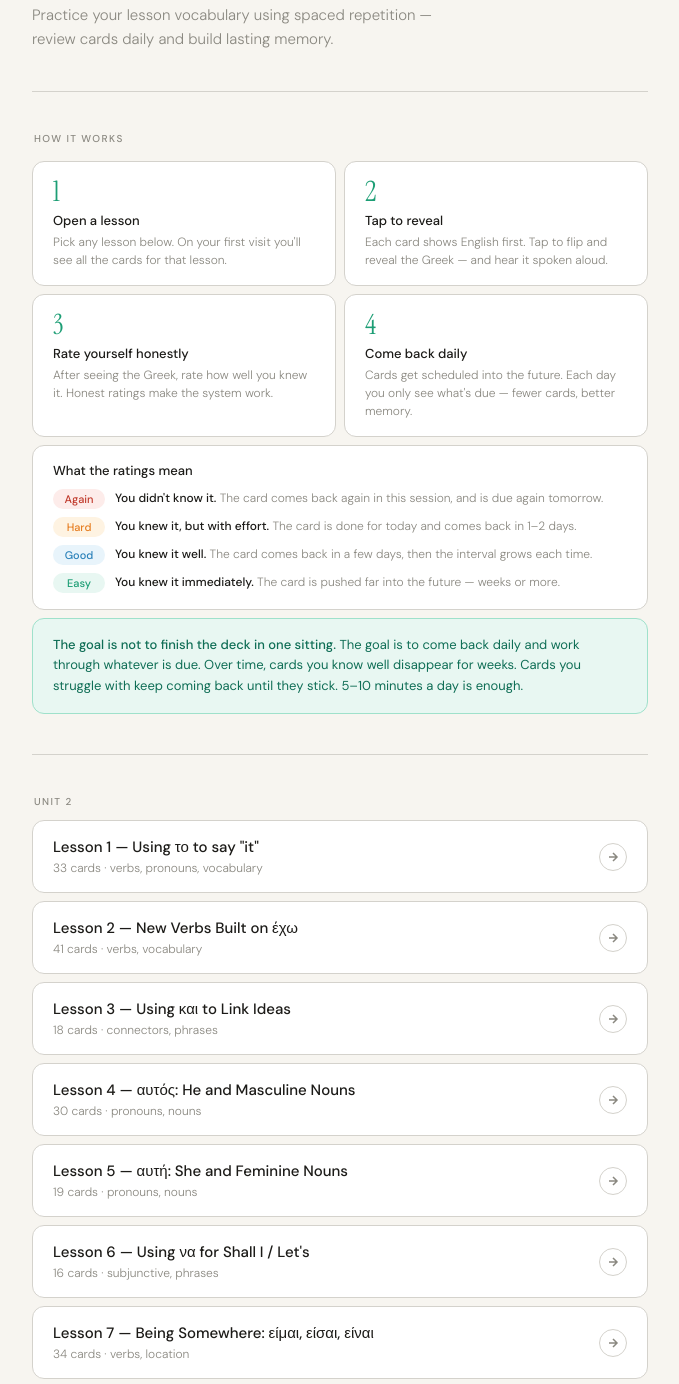
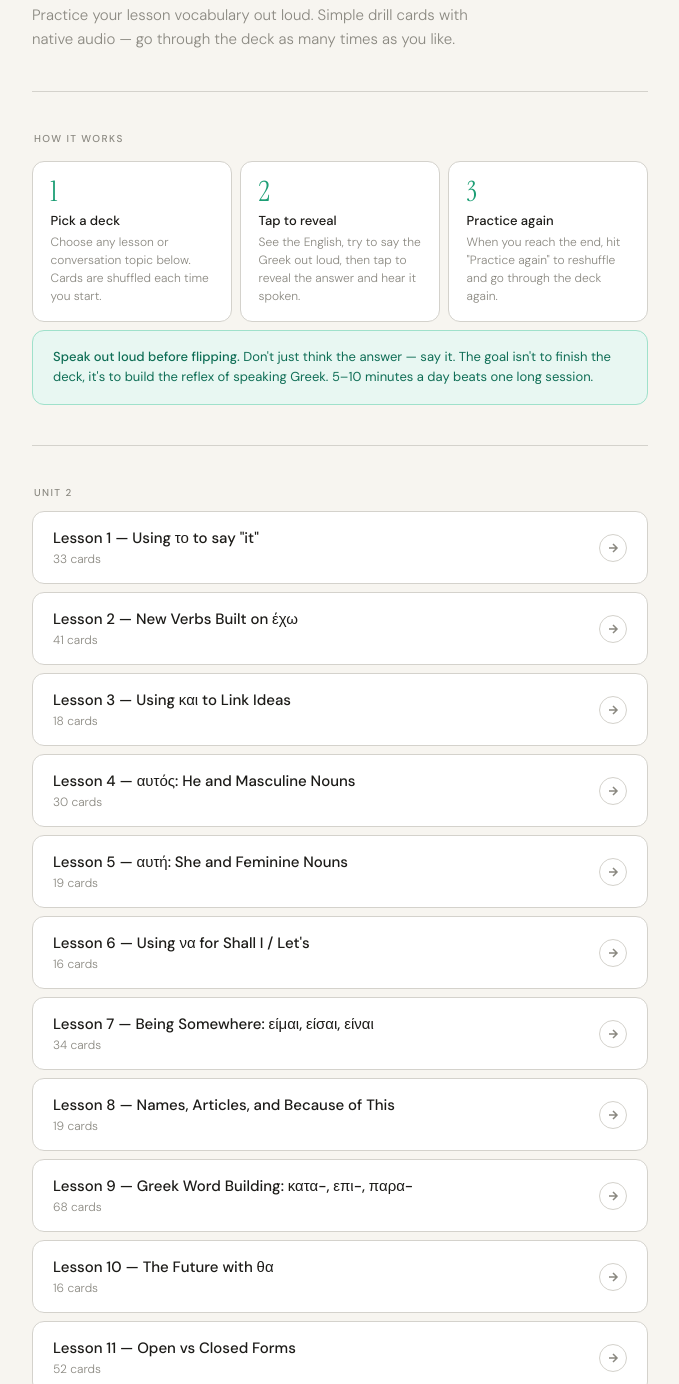
Before and after one commit to giorgos-polylogue/Polylogue-Flashcards, a plain HTML site: page index.html in a window 1280 px wide. Shown: the part 214-1598 px from the top of the page, without its empty margins (300-979 px from the left). Drawn offline with Linux system fonts and the light colour scheme.

Commit message:
Add files via upload

```diff
--- a/index.html
+++ b/index.html
@@ -18,29 +18,21 @@
   .site-label { font-size: 11px; font-weight: 500; letter-spacing: 0.12em; text-transform: uppercase; color: var(--teal); margin-bottom: 1rem; display: block; }
   h1 { font-family: 'Instrument Serif', serif; font-size: clamp(2.4rem, 6vw, 3.6rem); font-weight: 400; line-height: 1.1; color: var(--ink); margin-bottom: 0.75rem; letter-spacing: -0.01em; }
   h1 em { font-style: italic; color: var(--teal); }
-  .tagline { font-size: 15px; color: var(--ink-muted); font-weight: 300; line-height: 1.6; max-width: 420px; margin-bottom: 2.5rem; }
+  .tagline { font-size: 15px; color: var(--ink-muted); font-weight: 300; line-height: 1.6; max-width: 440px; margin-bottom: 2.5rem; }
   .divider { height: 1px; background: var(--ink-faint); margin-bottom: 2.5rem; }
+
   .how-section { margin-bottom: 2.5rem; }
   .section-label { font-size: 10px; font-weight: 500; letter-spacing: 0.14em; text-transform: uppercase; color: var(--ink-muted); margin-bottom: 1rem; padding-left: 2px; }
-  .how-grid { display: grid; grid-template-columns: 1fr 1fr; gap: 8px; margin-bottom: 8px; }
-  .how-card { background: var(--card-bg); border: 1px solid var(--ink-faint); border-radius: 12px; padding: 1rem 1.25rem; }
+  .how-grid { display: grid; grid-template-columns: 1fr 1fr 1fr; gap: 8px; margin-bottom: 8px; }
+  .how-card { background: var(--card-bg); border: 1px solid var(--ink-faint); border-radius: 12px; padding: 1rem 1.1rem; }
   .how-card-num { font-family: 'Instrument Serif', serif; font-size: 28px; color: var(--teal); line-height: 1; margin-bottom: 6px; }
   .how-card-title { font-size: 13px; font-weight: 500; color: var(--ink); margin-bottom: 4px; }
   .how-card-text { font-size: 12px; color: var(--ink-muted); line-height: 1.5; font-weight: 300; }
-  .rating-explainer { background: var(--card-bg); border: 1px solid var(--ink-faint); border-radius: 12px; padding: 1rem 1.25rem; margin-bottom: 8px; }
-  .rating-explainer-title { font-size: 13px; font-weight: 500; color: var(--ink); margin-bottom: 10px; }
-  .rating-list { display: flex; flex-direction: column; gap: 8px; }
-  .rating-item { display: flex; align-items: flex-start; gap: 10px; }
-  .rating-badge { font-size: 11px; font-weight: 500; padding: 3px 10px; border-radius: 99px; flex-shrink: 0; min-width: 52px; text-align: center; }
-  .badge-again { background: #FDECEA; color: #C0392B; }
-  .badge-hard  { background: #FEF3E2; color: #E67E22; }
-  .badge-good  { background: #E8F4FB; color: #2980B9; }
-  .badge-easy  { background: #E8F7F2; color: #1D9E75; }
-  .rating-desc { font-size: 12px; color: var(--ink-muted); line-height: 1.5; font-weight: 300; }
-  .rating-desc strong { color: var(--ink); font-weight: 500; }
-  .tip-box { background: var(--teal-light); border: 1px solid #9FE1CB; border-radius: 12px; padding: 1rem 1.25rem; margin-bottom: 8px; }
+
+  .tip-box { background: var(--teal-light); border: 1px solid #9FE1CB; border-radius: 12px; padding: 1rem 1.25rem; }
   .tip-box-text { font-size: 13px; color: #0F6E56; line-height: 1.6; }
   .tip-box-text strong { font-weight: 500; }
+
   .lessons-section { margin-bottom: 2.5rem; }
   .unit-block { margin-bottom: 2rem; opacity: 0; transform: translateY(16px); animation: fadeUp 0.5s ease forwards; }
   .unit-block:nth-child(1) { animation-delay: 0.05s; }
@@ -56,11 +48,19 @@
   .lesson-card:hover .lesson-arrow { background: var(--teal-light); border-color: var(--teal); }
   .lesson-arrow svg { width: 12px; height: 12px; color: var(--ink-muted); transition: color 0.15s; }
   .lesson-card:hover .lesson-arrow svg { color: var(--teal); }
+
   footer { padding: 0 0 3rem; display: flex; align-items: center; gap: 8px; }
   .footer-dot { width: 6px; height: 6px; border-radius: 50%; background: var(--teal); flex-shrink: 0; }
   .footer-text { font-size: 12px; color: var(--ink-muted); font-weight: 300; }
   .footer-text a { color: var(--teal); text-decoration: none; }
-  @media (max-width: 480px) { .wrap { padding: 0 1.25rem; } .how-grid { grid-template-columns: 1fr; } header { padding-top: 2rem; } }
+
+  @media (max-width: 560px) {
+    .how-grid { grid-template-columns: 1fr; }
+  }
+  @media (max-width: 480px) {
+    .wrap { padding: 0 1.25rem; }
+    header { padding-top: 2rem; }
+  }
 </style>
 </head>
 <body>
@@ -69,62 +69,34 @@
   <header>
     <span class="site-label">Polylogue</span>
     <h1>Greek<br><em>flashcards</em></h1>
-    <p class="tagline">Practice your lesson vocabulary using spaced repetition — review cards daily and build lasting memory.</p>
+    <p class="tagline">Practice your lesson vocabulary out loud. Simple drill cards with native audio — go through the deck as many times as you like.</p>
   </header>
 
   <div class="divider"></div>
 
   <section class="how-section">
     <div class="section-label">How it works</div>
-
     <div class="how-grid">
       <div class="how-card">
         <div class="how-card-num">1</div>
-        <div class="how-card-title">Open a lesson</div>
-        <div class="how-card-text">Pick any lesson below. On your first visit you'll see all the cards for that lesson.</div>
+        <div class="how-card-title">Pick a deck</div>
+        <div class="how-card-text">Choose any lesson or conversation topic below. Cards are shuffled each time you start.</div>
       </div>
       <div class="how-card">
         <div class="how-card-num">2</div>
         <div class="how-card-title">Tap to reveal</div>
-        <div class="how-card-text">Each card shows English first. Tap to flip and reveal the Greek — and hear it spoken aloud.</div>
+        <div class="how-card-text">See the English, try to say the Greek out loud, then tap to reveal the answer and hear it spoken.</div>
       </div>
       <div class="how-card">
         <div class="how-card-num">3</div>
-        <div class="how-card-title">Rate yourself honestly</div>
-        <div class="how-card-text">After seeing the Greek, rate how well you knew it. Honest ratings make the system work.</div>
-      </div>
-      <div class="how-card">
-        <div class="how-card-num">4</div>
-        <div class="how-card-title">Come back daily</div>
-        <div class="how-card-text">Cards get scheduled into the future. Each day you only see what's due — fewer cards, better memory.</div>
-      </div>
-    </div>
-
-    <div class="rating-explainer">
-      <div class="rating-explainer-title">What the ratings mean</div>
-      <div class="rating-list">
-        <div class="rating-item">
-          <span class="rating-badge badge-again">Again</span>
-          <span class="rating-desc"><strong>You didn't know it.</strong> The card comes back again in this session, and is due again tomorrow.</span>
-        </div>
-        <div class="rating-item">
-          <span class="rating-badge badge-hard">Hard</span>
-          <span class="rating-desc"><strong>You knew it, but with effort.</strong> The card is done for today and comes back in 1–2 days.</span>
-        </div>
-        <div class="rating-item">
-          <span class="rating-badge badge-good">Good</span>
-          <span class="rating-desc"><strong>You knew it well.</strong> The card comes back in a few days, then the interval grows each time.</span>
-        </div>
-        <div class="rating-item">
-          <span class="rating-badge badge-easy">Easy</span>
-          <span class="rating-desc"><strong>You knew it immediately.</strong> The card is pushed far into the future — weeks or more.</span>
-        </div>
+        <div class="how-card-title">Practice again</div>
+        <div class="how-card-text">When you reach the end, hit "Practice again" to reshuffle and go through the deck again.</div>
       </div>
     </div>
 
     <div class="tip-box">
       <div class="tip-box-text">
-        <strong>The goal is not to finish the deck in one sitting.</strong> The goal is to come back daily and work through whatever is due. Over time, cards you know well disappear for weeks. Cards you struggle with keep coming back until they stick. 5–10 minutes a day is enough.
+        <strong>Speak out loud before flipping.</strong> Don't just think the answer — say it. The goal isn't to finish the deck, it's to build the reflex of speaking Greek. 5–10 minutes a day beats one long session.
       </div>
     </div>
   </section>
@@ -135,51 +107,29 @@
     <div class="unit-block">
       <div class="unit-label">Unit 2</div>
       <div class="lesson-list">
-        <a href="/unit2-lesson1/" class="lesson-card"><div class="lesson-info"><span class="lesson-title">Lesson 1 — Using το to say "it"</span><span class="lesson-meta">33 cards · verbs, pronouns, vocabulary</span></div><div class="lesson-arrow"><svg viewBox="0 0 12 12" fill="none" stroke="currentColor" stroke-width="1.5"><path d="M2 6h8M6 2l4 4-4 4"/></svg></div></a>
-        <a href="/unit2-lesson2/" class="lesson-card"><div class="lesson-info"><span class="lesson-title">Lesson 2 — New Verbs Built on έχω</span><span class="lesson-meta">41 cards · verbs, vocabulary</span></div><div class="lesson-arrow"><svg viewBox="0 0 12 12" fill="none" stroke="currentColor" stroke-width="1.5"><path d="M2 6h8M6 2l4 4-4 4"/></svg></div></a>
-        <a href="/unit2-lesson3/" class="lesson-card"><div class="lesson-info"><span class="lesson-title">Lesson 3 — Using και to Link Ideas</span><span class="lesson-meta">18 cards · connectors, phrases</span></div><div class="lesson-arrow"><svg viewBox="0 0 12 12" fill="none" stroke="currentColor" stroke-width="1.5"><path d="M2 6h8M6 2l4 4-4 4"/></svg></div></a>
-        <a href="/unit2-lesson4/" class="lesson-card"><div class="lesson-info"><span class="lesson-title">Lesson 4 — αυτός: He and Masculine Nouns</span><span class="lesson-meta">30 cards · pronouns, nouns</span></div><div class="lesson-arrow"><svg viewBox="0 0 12 12" fill="none" stroke="currentColor" stroke-width="1.5"><path d="M2 6h8M6 2l4 4-4 4"/></svg></div></a>
-        <a href="/unit2-lesson5/" class="lesson-card"><div class="lesson-info"><span class="lesson-title">Lesson 5 — αυτή: She and Feminine Nouns</span><span class="lesson-meta">19 cards · pronouns, nouns</span></div><div class="lesson-arrow"><svg viewBox="0 0 12 12" fill="none" stroke="currentColor" stroke-width="1.5"><path d="M2 6h8M6 2l4 4-4 4"/></svg></div></a>
-        <a href="/unit2-lesson6/" class="lesson-card"><div class="lesson-info"><span class="lesson-title">Lesson 6 — Using να for Shall I / Let's</span><span class="lesson-meta">16 cards · subjunctive, phrases</span></div><div class="lesson-arrow"><svg viewBox="0 0 12 12" fill="none" stroke="currentColor" stroke-width="1.5"><path d="M2 6h8M6 2l4 4-4 4"/></svg></div></a>
-        <a href="/unit2-lesson7/" class="lesson-card"><div class="lesson-info"><span class="lesson-title">Lesson 7 — Being Somewhere: είμαι, είσαι, είναι</span><span class="lesson-meta">34 cards · verbs, location</span></div><div class="lesson-arrow"><svg viewBox="0 0 12 12" fill="none" stroke="currentColor" stroke-width="1.5"><path d="M2 6h8M6 2l4 4-4 4"/></svg></div></a>
-        <a href="/unit2-lesson8/" class="lesson-card"><div class="lesson-info"><span class="lesson-title">Lesson 8 — Names, Articles, and Because of This</span><span class="lesson-meta">19 cards · articles, connectors</span></div><div class="lesson-arrow"><svg viewBox="0 0 12 12" fill="none" stroke="currentColor" stroke-width="1.5"><path d="M2 6h8M6 2l4 4-4 4"/></svg></div></a>
-        <a href="/unit2-lesson9/" class="lesson-card"><div class="lesson-info"><span class="lesson-title">Lesson 9 — Greek Word Building: κατα-, επι-, παρα-</span><span class="lesson-meta">68 cards · prefixes, vocabulary</span></div><div class="lesson-arrow"><svg viewBox="0 0 12 12" fill="none" stroke="currentColor" stroke-width="1.5"><path d="M2 6h8M6 2l4 4-4 4"/></svg></div></a>
-        <a href="/unit2-lesson10/" class="lesson-card"><div class="lesson-info"><span class="lesson-title">Lesson 10 — The Future with θα</span><span class="lesson-meta">16 cards · future tense</span></div><div class="lesson-arrow"><svg viewBox="0 0 12 12" fill="none" stroke="currentColor" stroke-width="1.5"><path d="M2 6h8M6 2l4 4-4 4"/></svg></div></a>
-        <a href="/unit2-lesson11/" class="lesson-card"><div class="lesson-info"><span class="lesson-title">Lesson 11 — Open vs Closed Forms</span><span class="lesson-meta">52 cards · verb forms</span></div><div class="lesson-arrow"><svg viewBox="0 0 12 12" fill="none" stroke="currentColor" stroke-width="1.5"><path d="M2 6h8M6 2l4 4-4 4"/></svg></div></a>
-        <a href="/unit2-lesson12/" class="lesson-card"><div class="lesson-info"><span class="lesson-title">Lesson 12 — αν, New Verb Patterns, and Closed Forms</span><span class="lesson-meta">48 cards · conditionals, verbs</span></div><div class="lesson-arrow"><svg viewBox="0 0 12 12" fill="none" stroke="currentColor" stroke-width="1.5"><path d="M2 6h8M6 2l4 4-4 4"/></svg></div></a>
-        <a href="/unit2-lesson13/" class="lesson-card"><div class="lesson-info"><span class="lesson-title">Lesson 13 — The -νω Verbs Concluded</span><span class="lesson-meta">20 cards · verbs</span></div><div class="lesson-arrow"><svg viewBox="0 0 12 12" fill="none" stroke="currentColor" stroke-width="1.5"><path d="M2 6h8M6 2l4 4-4 4"/></svg></div></a>
-        <a href="/unit2-lesson14/" class="lesson-card"><div class="lesson-info"><span class="lesson-title">Lesson 14 — Plurals and Talking About Groups</span><span class="lesson-meta">26 cards · plurals, nouns</span></div><div class="lesson-arrow"><svg viewBox="0 0 12 12" fill="none" stroke="currentColor" stroke-width="1.5"><path d="M2 6h8M6 2l4 4-4 4"/></svg></div></a>
+        <a href="/unit2-lesson1/" class="lesson-card"><div class="lesson-info"><span class="lesson-title">Lesson 1 — Using το to say "it"</span><span class="lesson-meta">33 cards</span></div><div class="lesson-arrow"><svg viewBox="0 0 12 12" fill="none" stroke="currentColor" stroke-width="1.5"><path d="M2 6h8M6 2l4 4-4 4"/></svg></div></a>
+        <a href="/unit2-lesson2/" class="lesson-card"><div class="lesson-info"><span class="lesson-title">Lesson 2 — New Verbs Built on έχω</span><span class="lesson-meta">41 cards</span></div><div class="lesson-arrow"><svg viewBox="0 0 12 12" fill="none" stroke="currentColor" stroke-width="1.5"><path d="M2 6h8M6 2l4 4-4 4"/></svg></div></a>
+        <a href="/unit2-lesson3/" class="lesson-card"><div class="lesson-info"><span class="lesson-title">Lesson 3 — Using και to Link Ideas</span><span class="lesson-meta">18 cards</span></div><div class="lesson-arrow"><svg viewBox="0 0 12 12" fill="none" stroke="currentColor" stroke-width="1.5"><path d="M2 6h8M6 2l4 4-4 4"/></svg></div></a>
+        <a href="/unit2-lesson4/" class="lesson-card"><div class="lesson-info"><span class="lesson-title">Lesson 4 — αυτός: He and Masculine Nouns</span><span class="lesson-meta">30 cards</span></div><div class="lesson-arrow"><svg viewBox="0 0 12 12" fill="none" stroke="currentColor" stroke-width="1.5"><path d="M2 6h8M6 2l4 4-4 4"/></svg></div></a>
+        <a href="/unit2-lesson5/" class="lesson-card"><div class="lesson-info"><span class="lesson-title">Lesson 5 — αυτή: She and Feminine Nouns</span><span class="lesson-meta">19 cards</span></div><div class="lesson-arrow"><svg viewBox="0 0 12 12" fill="none" stroke="currentColor" stroke-width="1.5"><path d="M2 6h8M6 2l4 4-4 4"/></svg></div></a>
+        <a href="/unit2-lesson6/" class="lesson-card"><div class="lesson-info"><span class="lesson-title">Lesson 6 — Using να for Shall I / Let's</span><span class="lesson-meta">16 cards</span></div><div class="lesson-arrow"><svg viewBox="0 0 12 12" fill="none" stroke="currentColor" stroke-width="1.5"><path d="M2 6h8M6 2l4 4-4 4"/></svg></div></a>
+        <a href="/unit2-lesson7/" class="lesson-card"><div class="lesson-info"><span class="lesson-title">Lesson 7 — Being Somewhere: είμαι, είσαι, είναι</span><span class="lesson-meta">34 cards</span></div><div class="lesson-arrow"><svg viewBox="0 0 12 12" fill="none" stroke="currentColor" stroke-width="1.5"><path d="M2 6h8M6 2l4 4-4 4"/></svg></div></a>
+        <a href="/unit2-lesson8/" class="lesson-card"><div class="lesson-info"><span class="lesson-title">Lesson 8 — Names, Articles, and Because of This</span><span class="lesson-meta">19 cards</span></div><div class="lesson-arrow"><svg viewBox="0 0 12 12" fill="none" stroke="currentColor" stroke-width="1.5"><path d="M2 6h8M6 2l4 4-4 4"/></svg></div></a>
+        <a href="/unit2-lesson9/" class="lesson-card"><div class="lesson-info"><span class="lesson-title">Lesson 9 — Greek Word Building: κατα-, επι-, παρα-</span><span class="lesson-meta">68 cards</span></div><div class="lesson-arrow"><svg viewBox="0 0 12 12" fill="none" stroke="currentColor" stroke-width="1.5"><path d="M2 6h8M6 2l4 4-4 4"/></svg></div></a>
+        <a href="/unit2-lesson10/" class="lesson-card"><div class="lesson-info"><span class="lesson-title">Lesson 10 — The Future with θα</span><span class="lesson-meta">16 cards</span></div><div class="lesson-arrow"><svg viewBox="0 0 12 12" fill="none" stroke="currentColor" stroke-width="1.5"><path d="M2 6h8M6 2l4 4-4 4"/></svg></div></a>
+        <a href="/unit2-lesson11/" class="lesson-card"><div class="lesson-info"><span class="lesson-title">Lesson 11 — Open vs Closed Forms</span><span class="lesson-meta">52 cards</span></div><div class="lesson-arrow"><svg viewBox="0 0 12 12" fill="none" stroke="currentColor" stroke-width="1.5"><path d="M2 6h8M6 2l4 4-4 4"/></svg></div></a>
+        <a href="/unit2-lesson12/" class="lesson-card"><div class="lesson-info"><span class="lesson-title">Lesson 12 — αν, New Verb Patterns, and Closed Forms</span><span class="lesson-meta">48 cards</span></div><div class="lesson-arrow"><svg viewBox="0 0 12 12" fill="none" stroke="currentColor" stroke-width="1.5"><path d="M2 6h8M6 2l4 4-4 4"/></svg></div></a>
+        <a href="/unit2-lesson13/" class="lesson-card"><div class="lesson-info"><span class="lesson-title">Lesson 13 — The -νω Verbs Concluded</span><span class="lesson-meta">20 cards</span></div><div class="lesson-arrow"><svg viewBox="0 0 12 12" fill="none" stroke="currentColor" stroke-width="1.5"><path d="M2 6h8M6 2l4 4-4 4"/></svg></div></a>
+        <a href="/unit2-lesson14/" class="lesson-card"><div class="lesson-info"><span class="lesson-title">Lesson 14 — Plurals and Talking About Groups</span><span class="lesson-meta">26 cards</span></div><div class="lesson-arrow"><svg viewBox="0 0 12 12" fill="none" stroke="currentColor" stroke-width="1.5"><path d="M2 6h8M6 2l4 4-4 4"/></svg></div></a>
       </div>
     </div>
-  </section>
 
-  <div class="divider"></div>
-
-  <section class="lessons-section">
     <div class="unit-block">
       <div class="unit-label">Conversation Lab</div>
       <div class="lesson-list">
-        <a href="/convo-spiti/" class="lesson-card">
-          <div class="lesson-info">
-            <span class="lesson-title">Το σπίτι μου — My Home</span>
-            <span class="lesson-meta">38 cards · vocabulary for Saturday's class</span>
-          </div>
-          <div class="lesson-arrow"><svg viewBox="0 0 12 12" fill="none" stroke="currentColor" stroke-width="1.5"><path d="M2 6h8M6 2l4 4-4 4"/></svg></div>
-        </a>
-        <a href="/convo-doulia/" class="lesson-card">
-          <div class="lesson-info">
-            <span class="lesson-title">Η δουλειά μου — My Job</span>
-            <span class="lesson-meta">56 cards · vocabulary for Saturday's class</span>
-          </div>
-          <div class="lesson-arrow"><svg viewBox="0 0 12 12" fill="none" stroke="currentColor" stroke-width="1.5"><path d="M2 6h8M6 2l4 4-4 4"/></svg></div>
-        </a>
-        <a href="/convo-diakopes/" class="lesson-card">
-          <div class="lesson-info">
-            <span class="lesson-title">Κάνουμε διακοπές μαζί — Let's Holiday Together</span>
-            <span class="lesson-meta">37 cards · vocabulary for Saturday's class</span>
-          </div>
-          <div class="lesson-arrow"><svg viewBox="0 0 12 12" fill="none" stroke="currentColor" stroke-width="1.5"><path d="M2 6h8M6 2l4 4-4 4"/></svg></div>
-        </a>
+        <a href="/convo-spiti/" class="lesson-card"><div class="lesson-info"><span class="lesson-title">Το σπίτι μου — My Home</span><span class="lesson-meta">38 cards · vocabulary for Saturday's class</span></div><div class="lesson-arrow"><svg viewBox="0 0 12 12" fill="none" stroke="currentColor" stroke-width="1.5"><path d="M2 6h8M6 2l4 4-4 4"/></svg></div></a>
+        <a href="/convo-doulia/" class="lesson-card"><div class="lesson-info"><span class="lesson-title">Η δουλειά μου — My Job</span><span class="lesson-meta">56 cards · vocabulary for Saturday's class</span></div><div class="lesson-arrow"><svg viewBox="0 0 12 12" fill="none" stroke="currentColor" stroke-width="1.5"><path d="M2 6h8M6 2l4 4-4 4"/></svg></div></a>
+        <a href="/convo-diakopes/" class="lesson-card"><div class="lesson-info"><span class="lesson-title">Κάνουμε διακοπές μαζί — Let's Holiday Together</span><span class="lesson-meta">37 cards · vocabulary for Saturday's class</span></div><div class="lesson-arrow"><svg viewBox="0 0 12 12" fill="none" stroke="currentColor" stroke-width="1.5"><path d="M2 6h8M6 2l4 4-4 4"/></svg></div></a>
       </div>
     </div>
   </section>
```
